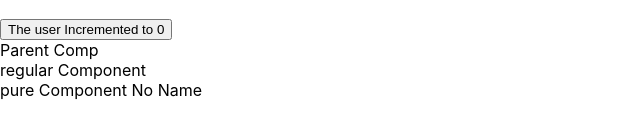
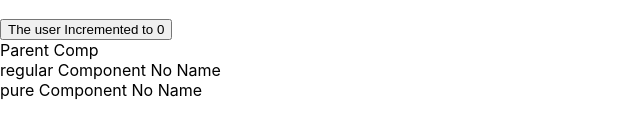
Before and after one commit to joshraiborde/clicking_components, a React (Create React App) app: page / in a window 1280 px wide. Shown: the part 274-412 px from the top of the page, without its empty margins (0-640 px from the left). Built offline with nearby package versions, Linux system fonts and the light colour scheme.

Commit message:
added this.props.name

```diff
--- a/src/Components/RegComp.js
+++ b/src/Components/RegComp.js
@@ -4,7 +4,7 @@ class RegComp extends Component {
     render() {
         return (
             <div>
-                regular Component
+                regular Component {this.props.name}
             </div>
         )
     }
```
